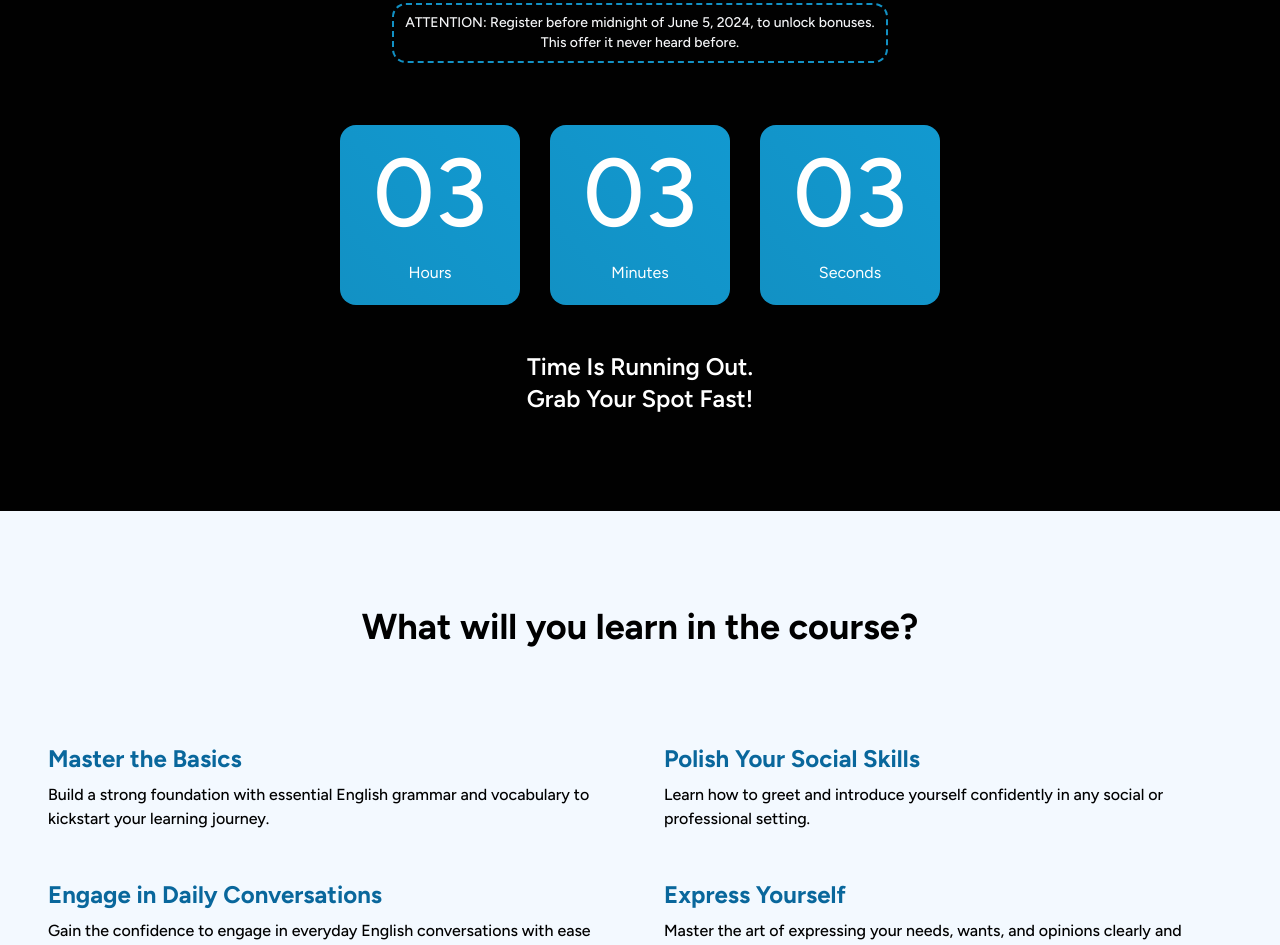
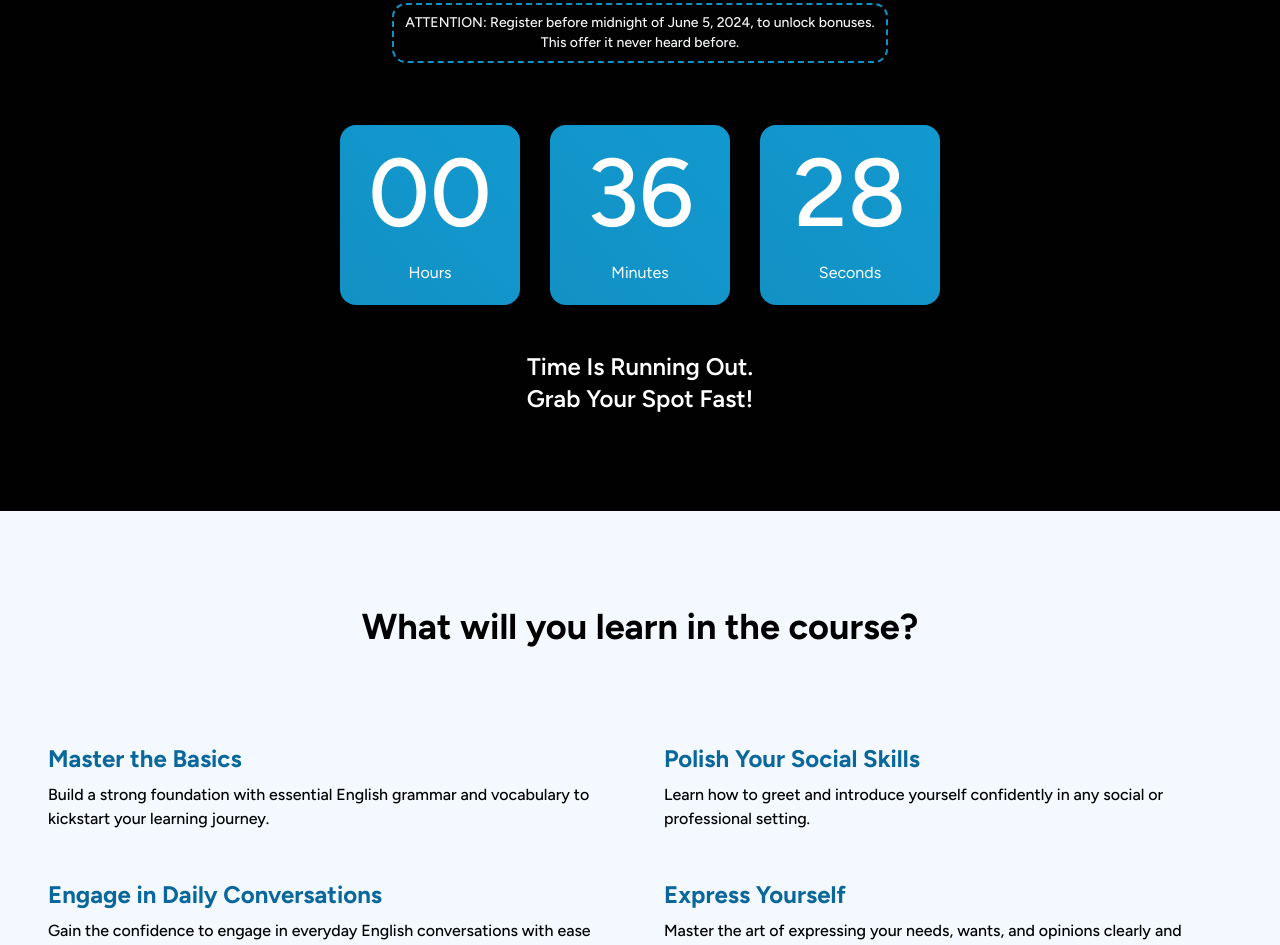
Before and after one commit to ashubereej/ar2, a plain HTML site: page index.html in a window 1280 px wide. Shown: the part 4410-5355 px from the top of the page. Drawn offline with nearby package versions, Linux system fonts and the light colour scheme.

Commit message:
updated ...

```diff
--- a/assets/css/custom.css
+++ b/assets/css/custom.css
@@ -153,7 +153,16 @@ bg-[#f4f5ed]  -- white*/
   background: linear-gradient(45deg, #1291c4, #1299d0);
 }
 
+.sticky-section-mobile {
+  display: none;
+}
+
 @media screen and (max-width: 1000px) {
+
+  .sticky-section-mobile {
+    display: block;
+  }
+
   .header {
     border: 0px;
   }
@@ -873,8 +882,6 @@ bg-[#f4f5ed]  -- white*/
     height: 130px;
     } */
 
-
-
   .gallery .second-half #st-container {
     display: flex;
     flex-direction: row;
@@ -1100,8 +1107,7 @@ bg-[#f4f5ed]  -- white*/
     font-size: 1rem;
   }
 
-
-  .get-offer #offer-container button  {
+  .get-offer #offer-container button {
     margin: 0rem;
     margin-top: 1rem;
     padding: 12px 16px;
@@ -1170,7 +1176,7 @@ bg-[#f4f5ed]  -- white*/
     font-size: 1rem;
   }
 
-  .get-offer #offer-container .offer-panel:last-child  .p-4 {
+  .get-offer #offer-container .offer-panel:last-child .p-4 {
     padding: 0px;
   }
 
@@ -1221,7 +1227,3 @@ bg-[#f4f5ed]  -- white*/
     color: #fff;
   }
 }
-
-.sticky-section-mobile {
-  display: none;
-}
--- a/index.html
+++ b/index.html
@@ -2107,6 +2107,37 @@
           icon.classList.remove("rotate-180");
         }
       }
+
+      // const countDownDate = new Date().getTime() + 24 * 60 * 60 * 1000;
+      // // custom-date
+      const countDownDate = new Date("Jul 25, 2024 15:00:00").getTime();
+
+      const timer = setInterval(function () {
+        const now = new Date().getTime();
+
+        const distance = countDownDate - now;
+
+        const hours = Math.floor(
+          (distance % (1000 * 60 * 60 * 24)) / (1000 * 60 * 60)
+        );
+        const minutes = Math.floor((distance % (1000 * 60 * 60)) / (1000 * 60));
+        const seconds = Math.floor((distance % (1000 * 60)) / 1000);
+
+        document.querySelector("#hrs .num").textContent = hours
+          .toString()
+          .padStart(2, "0");
+        document.querySelector("#mins .num").textContent = minutes
+          .toString()
+          .padStart(2, "0");
+        document.querySelector("#sec .num").textContent = seconds
+          .toString()
+          .padStart(2, "0");
+
+        if (distance < 0) {
+          clearInterval(timer);
+          document.querySelector("#calendar").textContent = "EXPIRED";
+        }
+      }, 1000);
     </script>
   </body>
 </html>
```
